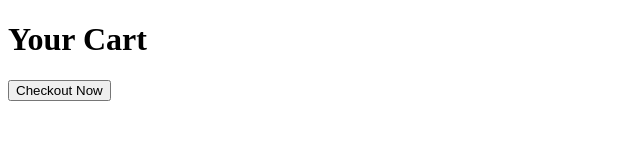
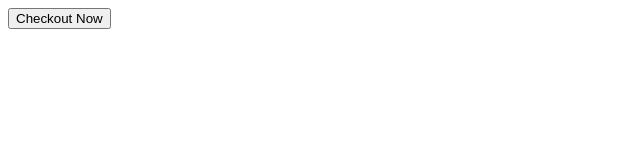
Before and after one commit to DanielSixPython/Daniel-Six-Website, a plain HTML site: page cart.html in a window 1280 px wide. Both pictures are taken after a click on the button "Checkout Now". Shown: the whole page, without its empty margins (0-640 px from the left). Drawn offline with Linux system fonts and the light colour scheme.

Commit message:
Update cart.html

```diff
--- a/cart.html
+++ b/cart.html
@@ -2,11 +2,11 @@
 <html lang="en">
 <head>
     <meta charset="UTF-8">
-    <title>Cart | danielsix.com</title>
-    <link rel="icon" href="data:,"> <!-- Kills the favicon 404 error -->
+    <title>Checkout | danielsix.com</title>
+    <!-- This stops the favicon 404 error in your logs -->
+    <link rel="icon" href="data:,">
 </head>
 <body>
-    <h1>Your Cart</h1>
     <button id="checkout-button">Checkout Now</button>
 
     <script>
@@ -14,13 +14,15 @@
         const checkoutBtn = document.getElementById('checkout-button');
 
         checkoutBtn.onclick = async () => {
+            console.log("Checkout initiated...");
             try {
                 checkoutBtn.disabled = true;
                 checkoutBtn.innerText = "Connecting...";
 
                 const urlParams = new URLSearchParams(window.location.search);
                 const data = urlParams.get('data');
-                if (!data) throw new Error("No cart data found in URL.");
+
+                if (!data) throw new Error("No cart data found in URL (?data=...)");
 
                 // Parse: Name:PriceID:Qty,Name:PriceID:Qty
                 const cartData = data.split(',').map(item => {
@@ -31,6 +33,7 @@
                     };
                 });
 
+                // Call the Cloudflare Function
                 const response = await fetch('/create-checkout-session', {
                     method: 'POST',
                     headers: { 'Content-Type': 'application/json' },
@@ -39,15 +42,16 @@
 
                 if (!response.ok) {
                     const errorText = await response.text();
-                    throw new Error(errorText);
+                    throw new Error(`Server Error: ${errorText}`);
                 }
 
                 const result = await response.json();
+                // Redirect to the Stripe Checkout page
                 window.location.href = result.url;
 
             } catch (err) {
                 console.error("Checkout failed:", err);
-                alert("Error: " + err.message);
+                alert("Checkout Error: " + err.message);
                 checkoutBtn.disabled = false;
                 checkoutBtn.innerText = "Checkout Now";
             }
```
